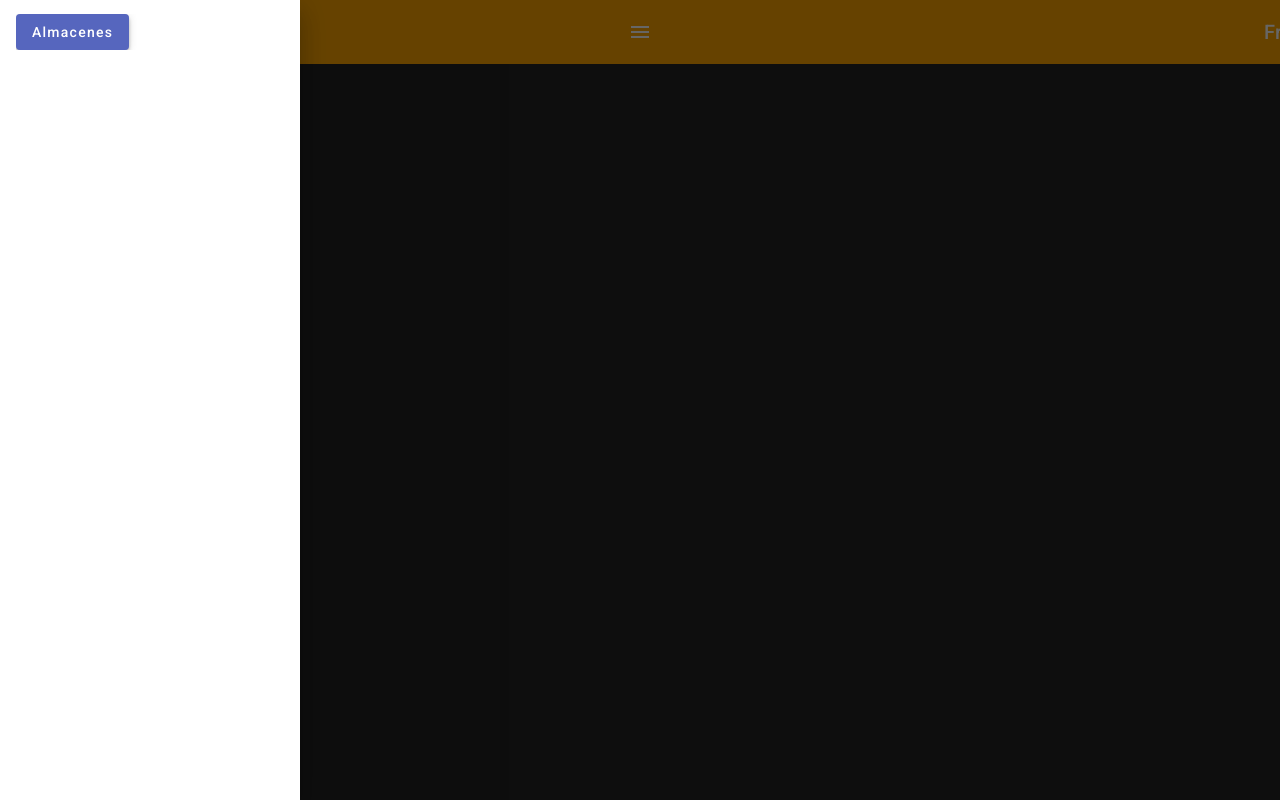
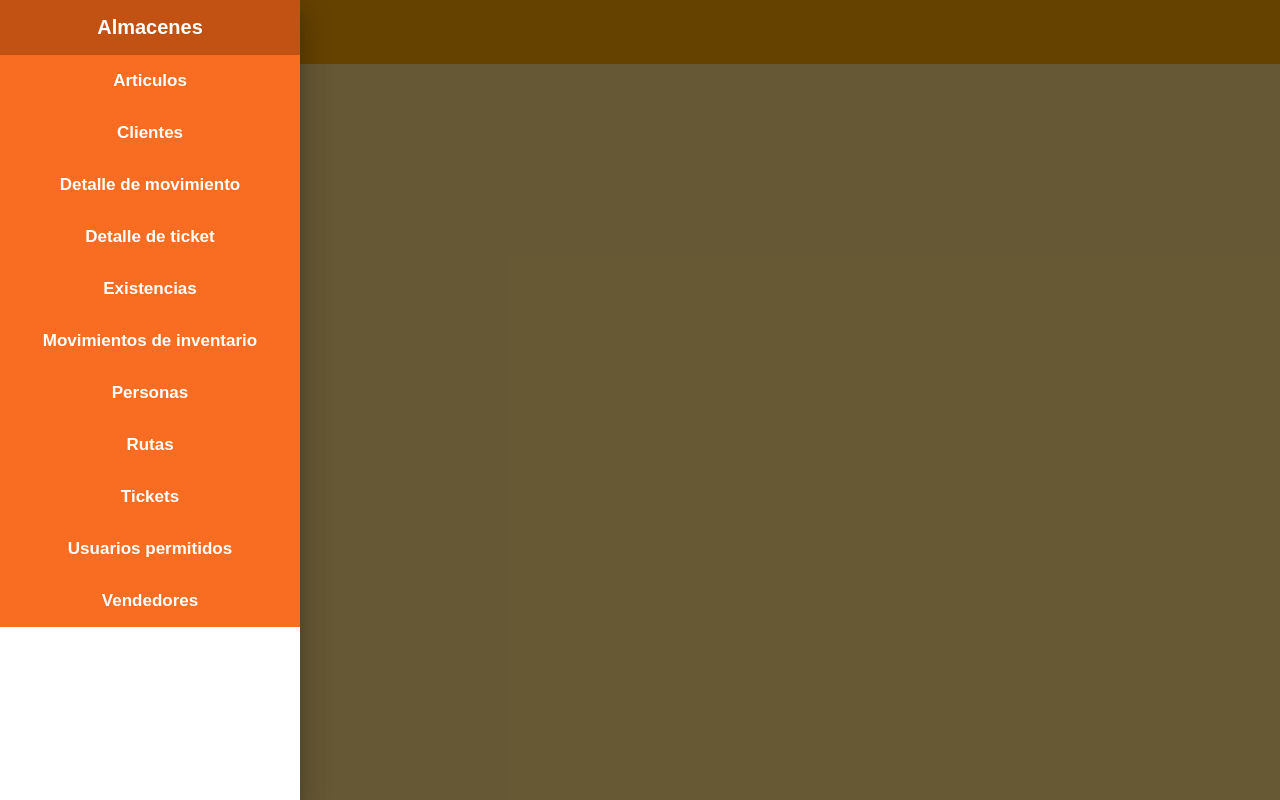
Before and after one commit to GustavoAngel2/PQR-Backend, an Angular app: page / in a window 1280 px wide. Both pictures are taken after a click on the button "menu". Built offline with nearby package versions, Linux system fonts and the light colour scheme.

Commit message:
Diseños - Parte 1

```diff
--- a/src/app/app.component.css
+++ b/src/app/app.component.css
@@ -1,20 +1,36 @@
-.right{
-    position: relative;
-    margin: 5px;
-    left:calc(100% - 325px);
-  }
-
 .Hamburguesa {
   width: 100%;
   height: 100%;
   position: absolute;
+  padding: 0;
+}
 
+  .menu-container{
+  margin:0;
+  padding:0;
+  width: 300px;
 }
 
 .menu-btn{
+  color:#fff;
+  font-size: 17px;
+  background-color: #f86d21;
   width:100%;
-    margin:0;
-    border-bottom: #222222;
+  padding-top: 16px;
+  padding-bottom: 16px;
+  border:0;
+  overflow: hidden;
+  transition: .5s;
+}
+
+.menu-btn:hover{
+  background-color: #c25114;
+  font-size: 20px;
+  transition:.5s;
+}
+.menu-btn:active{
+  margin-bottom: #ff5900;
+  transition: .5s;
 }
 
 .lista {
@@ -30,5 +46,5 @@
 }
 
 mat-sidenav-content.mat-drawer-content.mat-sidenav-content.bg {
-    background-color: #222222;
+  background-color: rgb(255, 222, 131);
 }
--- a/src/app/app.component.html
+++ b/src/app/app.component.html
@@ -1,12 +1,23 @@
 <mat-sidenav-container class="Hamburguesa">
-    <mat-sidenav #sidenav mode="over" class="bg">
-        <mat-list role="list" class="lista">
-          <mat-list-item role="listitem"><button mat-raised-button routerLink="almacenes" color="primary">Almacenes</button></mat-list-item>
+    <mat-sidenav #sidenav mode="over">
+        <mat-list role="list" class="lista menu-container">
+          <button class="menu-btn" routerLink="almacenes" ><strong>Almacenes</strong></button>
+          <button class="menu-btn" routerLink="almacenes" ><strong>Articulos</strong></button>
+          <button class="menu-btn" routerLink="almacenes" ><strong>Clientes</strong></button>
+          <button class="menu-btn" routerLink="almacenes" ><strong>Detalle de movimiento</strong></button>
+          <button class="menu-btn" routerLink="almacenes" ><strong>Detalle de ticket</strong></button>
+          <button class="menu-btn" routerLink="almacenes" ><strong>Existencias</strong></button>
+          <button class="menu-btn" routerLink="almacenes" ><strong>Movimientos de inventario</strong></button>
+          <button class="menu-btn" routerLink="almacenes" ><strong>Personas</strong></button>
+          <button class="menu-btn" routerLink="almacenes" ><strong>Rutas</strong></button>
+          <button class="menu-btn" routerLink="almacenes" ><strong>Tickets</strong></button>
+          <button class="menu-btn" routerLink="almacenes" ><strong>Usuarios permitidos</strong></button>
+          <button class="menu-btn" routerLink="almacenes" ><strong>Vendedores</strong></button>
         </mat-list>
     </mat-sidenav>
     <mat-sidenav-content class="bg">
       <mat-toolbar color="primary">
-        <button class="menu-btn" mat-icon-button (click)="sidenav.toggle()">
+        <button mat-icon-button (click)="sidenav.toggle()">
           <mat-icon>menu</mat-icon>
         </button>
         <span>FritoMenú</span>
```
Lines whose indentation alone changed are shown as unchanged.
